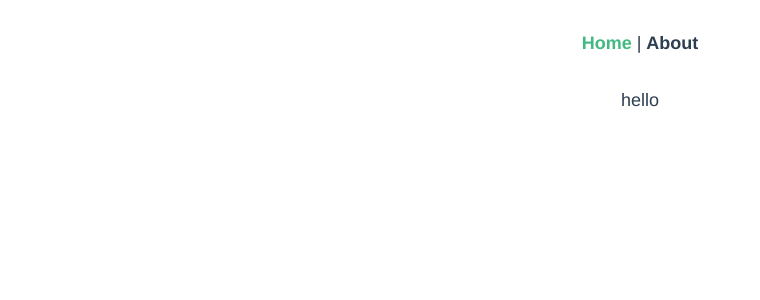
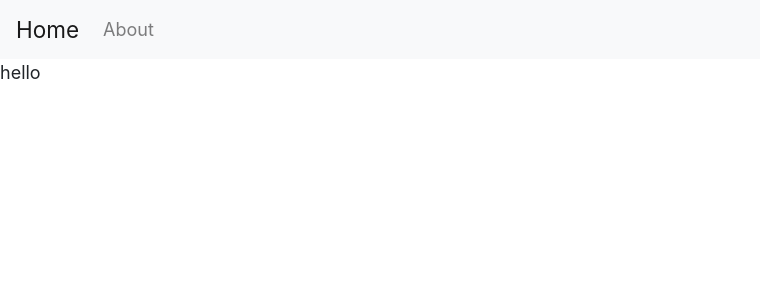
Before and after one commit to adamzerner/vue-starter, a Vue app: page / in a window 1280 px wide. Shown: the top 300 px of the page, without its empty margins (0-760 px from the left). Built offline with nearby package versions, Linux system fonts and the light colour scheme.

Commit message:
Make default navbar

```diff
--- a/src/App.vue
+++ b/src/App.vue
@@ -1,32 +1,21 @@
 <template>
   <div id="app">
-    <div id="nav">
-      <router-link to="/">Home</router-link> |
-      <router-link to="/about">About</router-link>
-    </div>
+    <navbar />
     <router-view />
   </div>
 </template>
 
-<style lang="scss">
-#app {
-  font-family: Avenir, Helvetica, Arial, sans-serif;
-  -webkit-font-smoothing: antialiased;
-  -moz-osx-font-smoothing: grayscale;
-  text-align: center;
-  color: #2c3e50;
-}
+<script>
+import navbar from "@/components/navbar/navbar.vue";
 
-#nav {
-  padding: 30px;
+export default {
+  name: "home",
+  components: {
+    navbar
+  }
+};
+</script>
 
-  a {
-    font-weight: bold;
-    color: #2c3e50;
 
-    &.router-link-exact-active {
-      color: #42b983;
-    }
-  }
-}
+<style lang="scss" scoped>
 </style>
--- /dev/null
+++ b/src/components/navbar/navbar.vue
@@ -0,0 +1,20 @@
+<template>
+  <b-navbar toggleable="sm" variant="light">
+    <b-navbar-brand to="home">Home</b-navbar-brand>
+    <b-navbar-toggle target="nav-collapse"></b-navbar-toggle>
+    <b-collapse id="nav-collapse" is-nav>
+      <b-navbar-nav>
+        <b-nav-item to="about">About</b-nav-item>
+      </b-navbar-nav>
+    </b-collapse>
+  </b-navbar>
+</template>
+
+<script>
+export default {
+  name: "navbar"
+};
+</script>
+
+<style lang="scss" scoped>
+</style>
```
